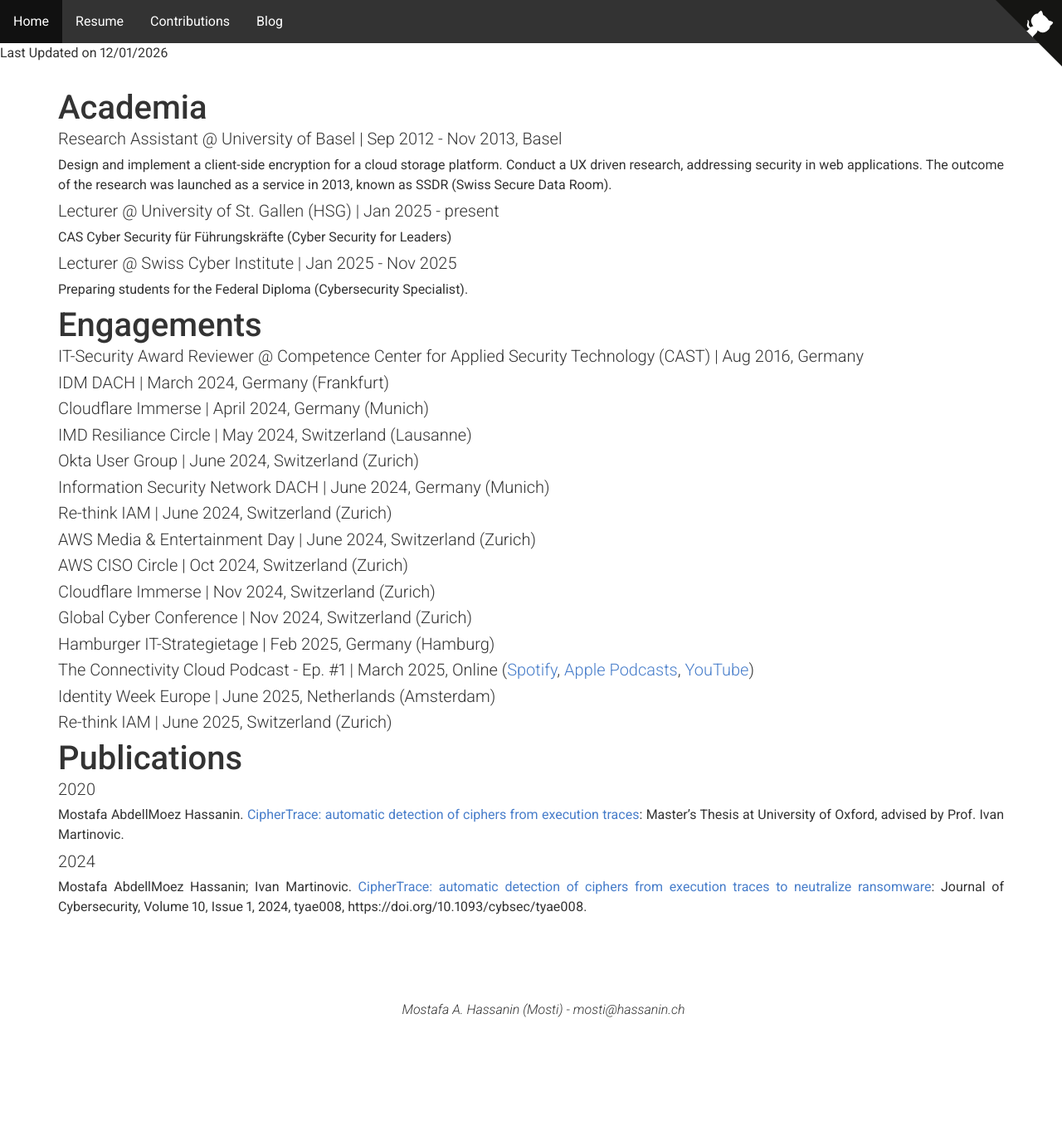
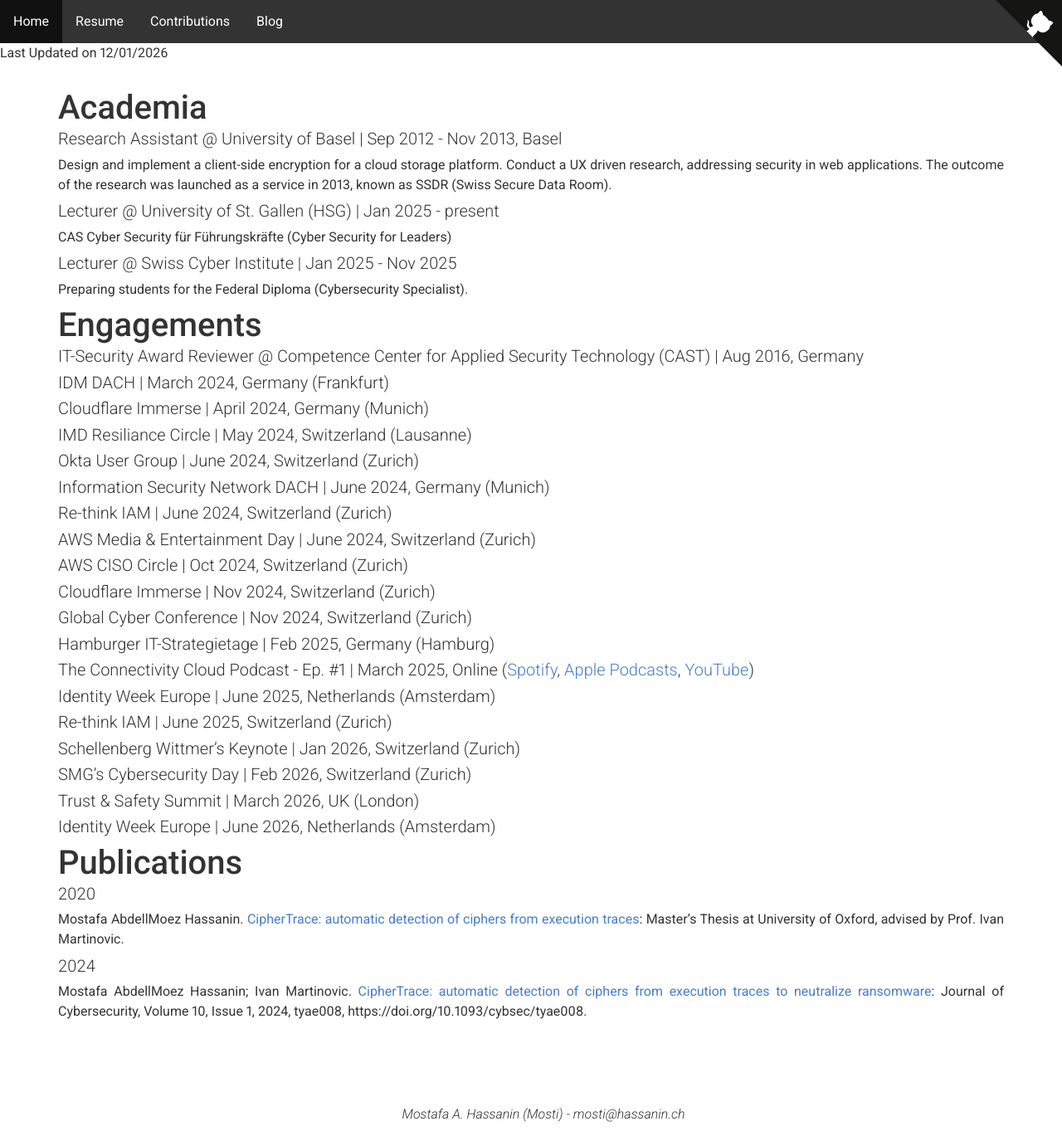
Before and after one commit to mabdelmoez/mabdelmoez.github.io, a Jekyll site: the page built from contributions.md, in a window 1280 px wide. Shown: the whole page at 83% size. Built offline with Jekyll 4.4.1, drawn with Linux system fonts in a browser that asks for light colours; nearby versions of some CDN libraries; a style sheet for code colours, icons or effects is not loaded; our own code applies the rules of GitHub Pages for plain Markdown files; before the commit the page ends 1237 px from its top, so only the background shows below that.

Commit message:
Update contributions.md

```diff
--- a/contributions.md
+++ b/contributions.md
@@ -47,6 +47,14 @@ Preparing students for the Federal Diploma (Cybersecurity Specialist).
 
 ## Re-think IAM | June 2025, Switzerland (Zurich)
 
+## Schellenberg Wittmer's Keynote | Jan 2026, Switzerland (Zurich)
+
+## SMG's Cybersecurity Day | Feb 2026, Switzerland (Zurich)
+
+## Trust & Safety Summit | March 2026, UK (London)
+
+## Identity Week Europe | June 2026, Netherlands (Amsterdam)
+
 # Publications
 
 ## 2020
```
